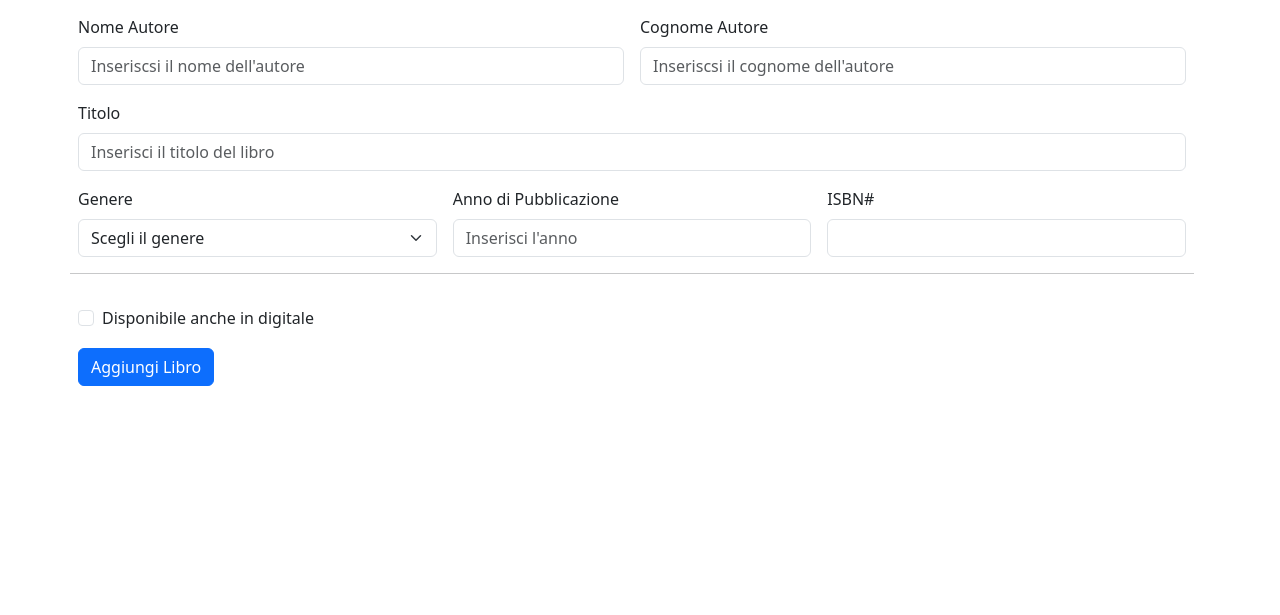
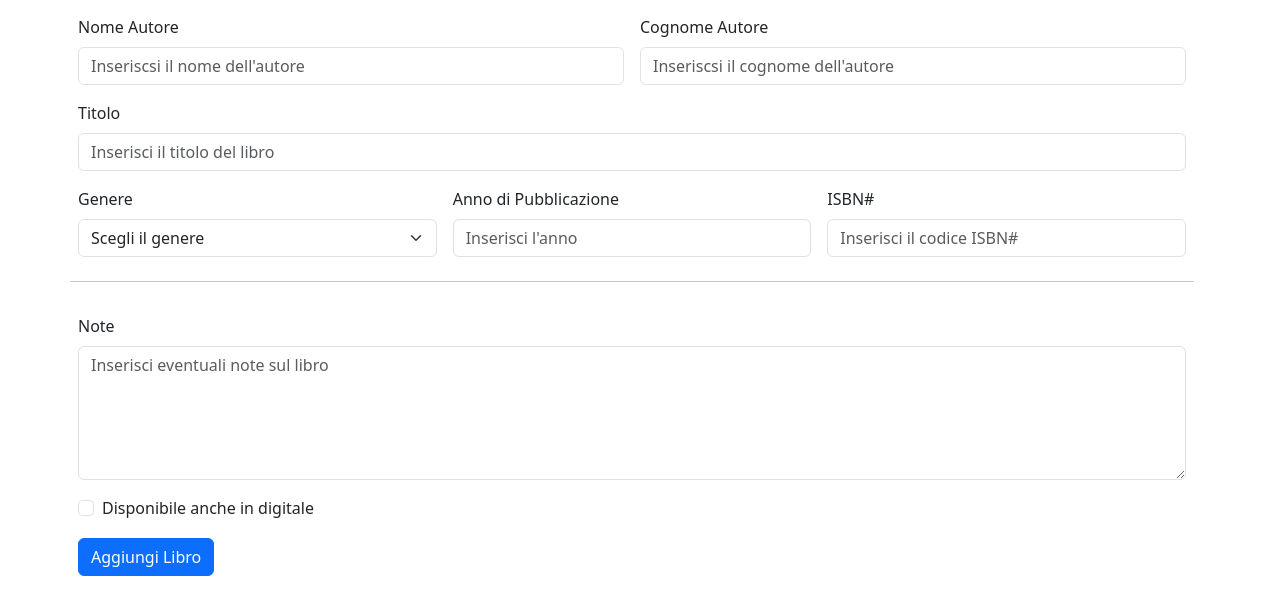
Before and after one commit to lorenzosalti/html-css-bootstrap-dashboard, a plain HTML site: page new-book.html in a window 1280 px wide. Shown: the part 183-798 px from the top of the page. Drawn offline with nearby package versions, Linux system fonts and the light colour scheme.

Commit message:
feat: form inputs complete

```diff
--- a/new-book.html
+++ b/new-book.html
@@ -60,11 +60,11 @@
                 </div>
 
                 <form class="row col-12 g-3">
-                    <div class="col-md-6">
+                    <div class="col-6">
                       <label for="author-first-name-input" class="form-label">Nome Autore</label>
                       <input type="text" class="form-control" id="author-first-name-input" autocomplete="off" placeholder="Inseriscsi il nome dell'autore">
                     </div>
-                    <div class="col-md-6">
+                    <div class="col-6">
                       <label for="author-last-name-input" class="form-label">Cognome Autore</label>
                       <input type="text" class="form-control" id="author-last-name-input" autocomplete="off" placeholder="Inseriscsi il cognome dell'autore">
                     </div>
@@ -72,24 +72,29 @@
                       <label for="book-title-input" class="form-label">Titolo</label>
                       <input type="text" class="form-control" id="book-title-ipnut" placeholder="Inserisci il titolo del libro">
                     </div>
-                    <div class="col-md-4">
+                    <div class="col-12 col-md-4">
                         <label for="book-genre-input" class="form-label">Genere</label>
                         <select id="book-genre-input" class="form-select">
                             <option selected="">Scegli il genere</option>
                             <option>...</option>
                         </select>
                     </div>
-                    <div class="col-md-4">
+                    <div class="col-12 col-md-4">
                       <label for="publication-year-input" class="form-label">Anno di Pubblicazione</label>
                       <input type="text" class="form-control" id="publication-year-input" placeholder="Inserisci l'anno">
                     </div>
 
-                    <div class="col-md-4">
+                    <div class="col-12 col-md-4 mb-2">
                       <label for="isbn-input" class="form-label">ISBN#</label>
-                      <input type="text" class="form-control" id="isbn-input">
+                      <input type="text" class="form-control" id="isbn-input" placeholder="Inserisci il codice ISBN#">
                     </div>
 
                     <hr>
+
+                    <div class="col-12">
+                        <label for="notes-input" class="form-label">Note</label>
+                        <textarea class="form-control" id="notes-input" rows="5" placeholder="Inserisci eventuali note sul libro"></textarea>
+                    </div>
 
                     <div class="col-12">
                       <div class="form-check">
```
Lines whose indentation alone changed are shown as unchanged.
